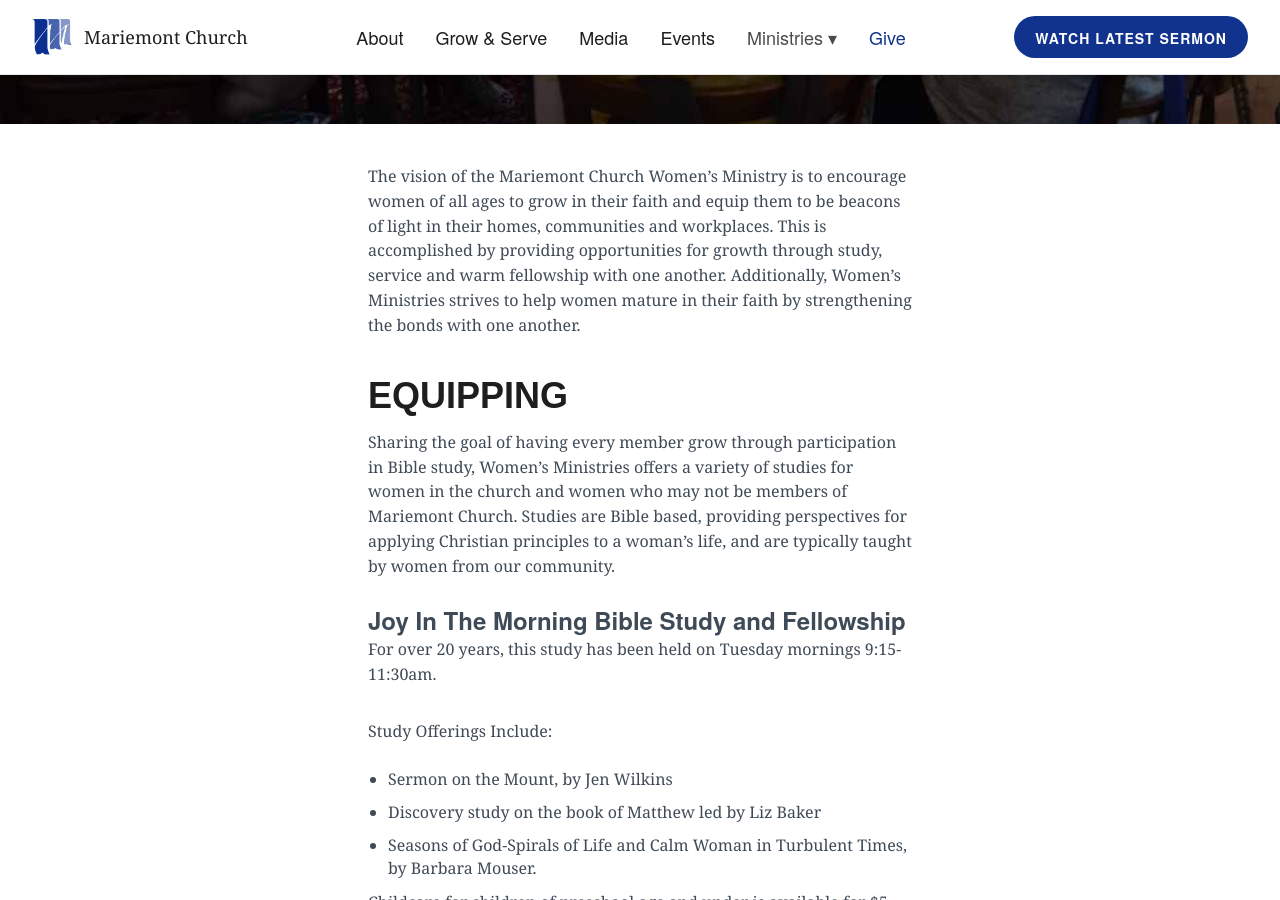
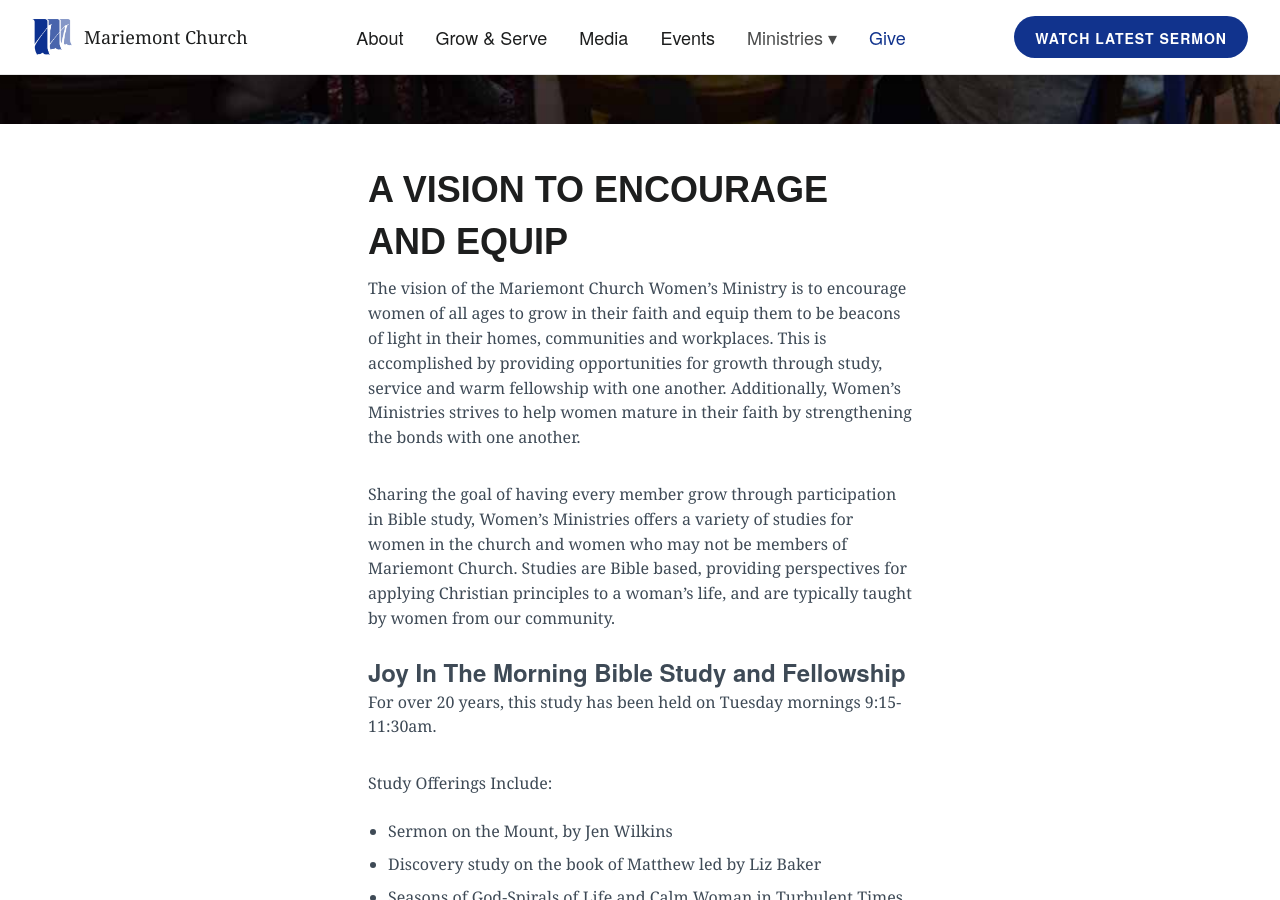
Before and after one commit to lukemoderwell/mariemont, a Jekyll site: the page built from womens-ministry.md, in a window 1280 px wide and 900 px high, scrolled down 644 px. Built offline with Jekyll 4.4.1, drawn with Linux system fonts in a browser that asks for light colours; nearby versions of some CDN libraries.

Commit message:
Updated Womens Ministry

```diff
--- a/womens-ministry.md
+++ b/womens-ministry.md
@@ -11,9 +11,9 @@
 layout: page
 ---
 
+## A Vision to Encourage and Equip
+
 The vision of the Mariemont Church Women’s Ministry is to encourage women of all ages to grow in their faith and equip them to be beacons of light in their homes, communities and workplaces. This is accomplished by providing opportunities for growth through study, service and warm fellowship with one another. Additionally, Women’s Ministries strives to help women mature in their faith by strengthening the bonds with one another.
-
-## Equipping
 
 Sharing the goal of having every member grow through participation in Bible study, Women’s Ministries offers a variety of studies for women in the church and women who may not be members of Mariemont Church. Studies are Bible based, providing perspectives for applying Christian principles to a woman’s life, and are typically taught by women from our community.
 
```
